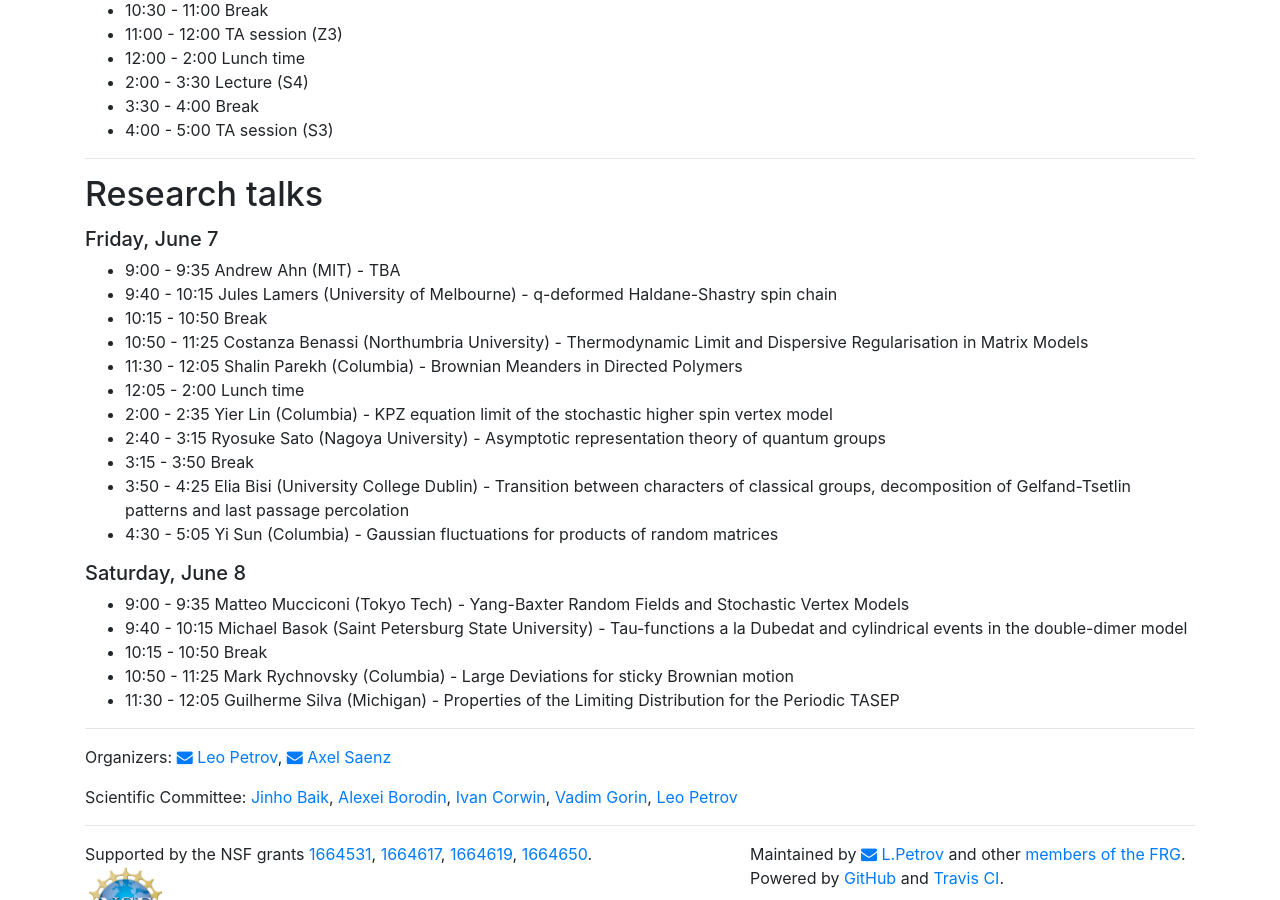
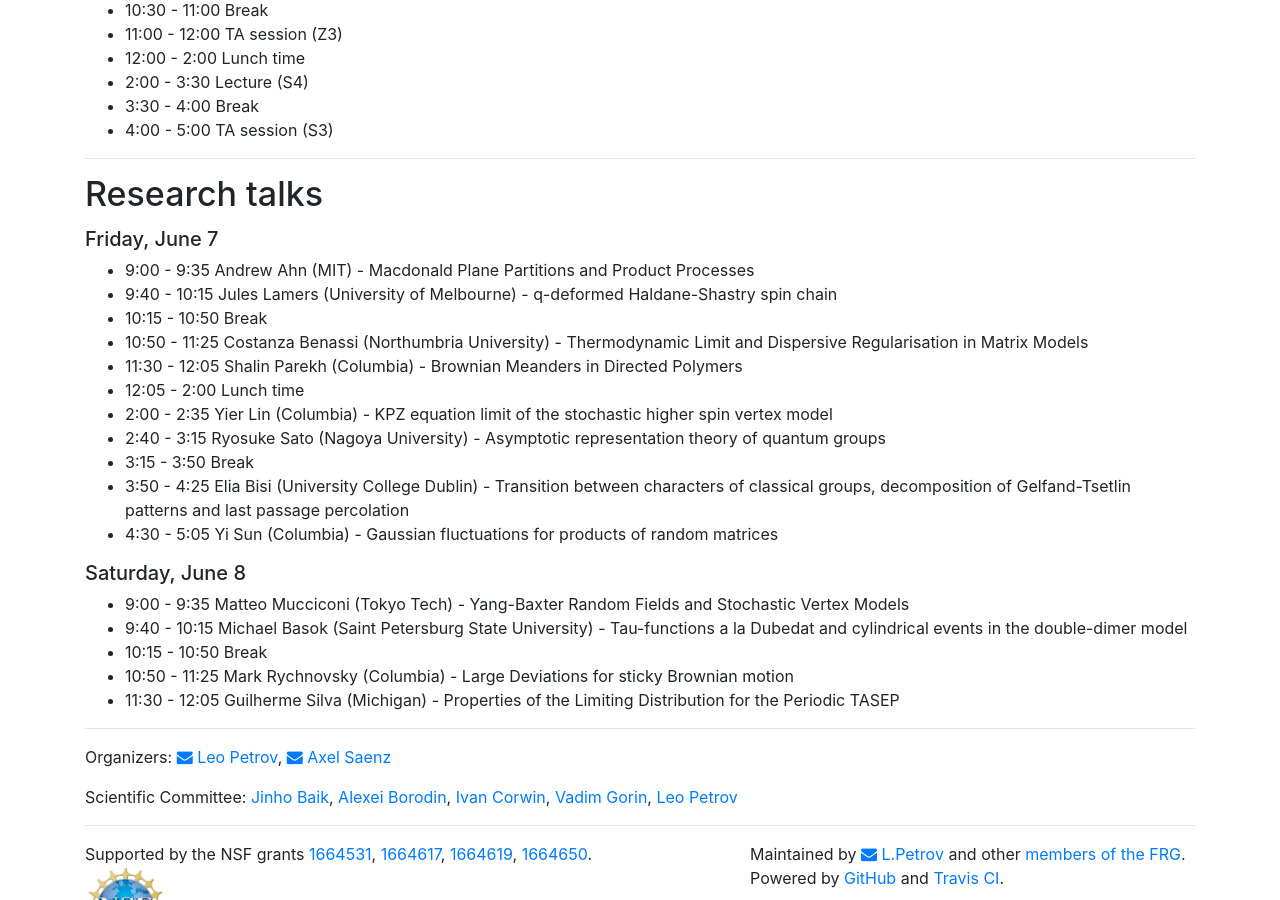
Before and after one commit to int-prob/int-prob-code, a Jekyll site: the page built from vipss2019/schedule.md, in a window 1280 px wide and 900 px high, scrolled down 2333 px. Built offline with Jekyll 4.4.1, drawn with Linux system fonts in a browser that asks for light colours; nearby versions of some CDN libraries; some of the changed lines change nothing that is shown.

Commit message:
update schedule.md at Wed May 22 16:03:45 EDT 2019

```diff
--- a/vipss2019/schedule.md
+++ b/vipss2019/schedule.md
@@ -142,8 +142,8 @@
 ##### Friday, June 7
 
 <ul>
-<li><details><summary>9:00 - 9:35 Andrew Ahn (MIT) - TBA</summary><div style="padding:10px">
-Abstract TBA
+<li><details><summary>9:00 - 9:35 Andrew Ahn (MIT) - Macdonald Plane Partitions and Product Processes</summary><div style="padding:10px">
+The Macdonald plane partitions are a two-parameter family of deformation of the q^vol measure on random plane partitions. It was shown that, under a suitable limit, the Macdonald plane partitions degenerate to products of beta Jacobi ensembles, where the notion of product for arbitrary beta is an extension of free multiplication for unitarily invariant random matrices. We discuss a difference operators method which can be used to access global asymptotics of the Macdonald plane partitions. Under a suitable limit transition, we discuss how this method can be applied to access global asymptotics of products of beta Jacobi ensembles.
 </div></details></li>
 <li><details><summary>9:40 - 10:15 Jules Lamers (University of Melbourne) - q-deformed Haldane-Shastry spin chain</summary><div style="padding:10px">
 Abstract TBA
```
